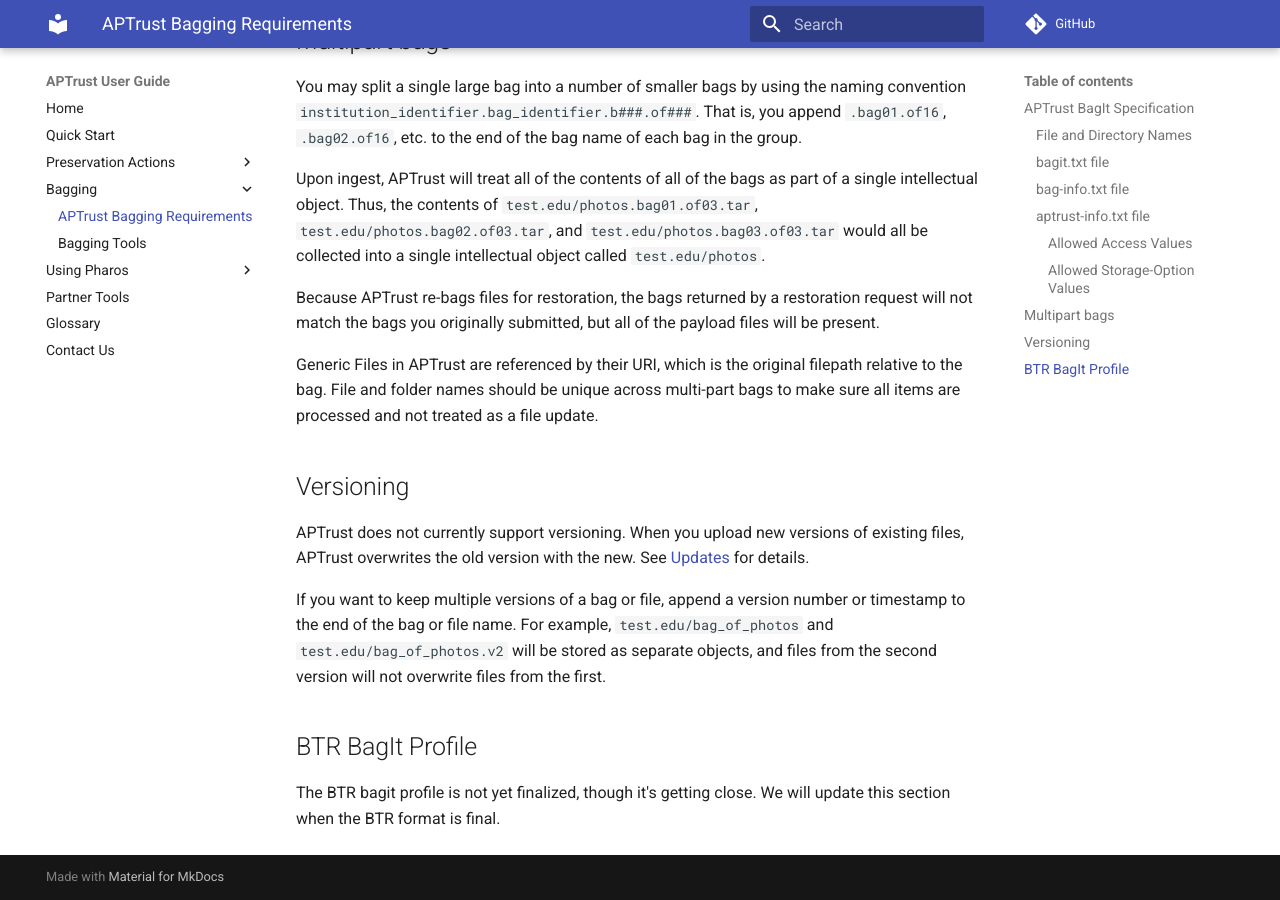
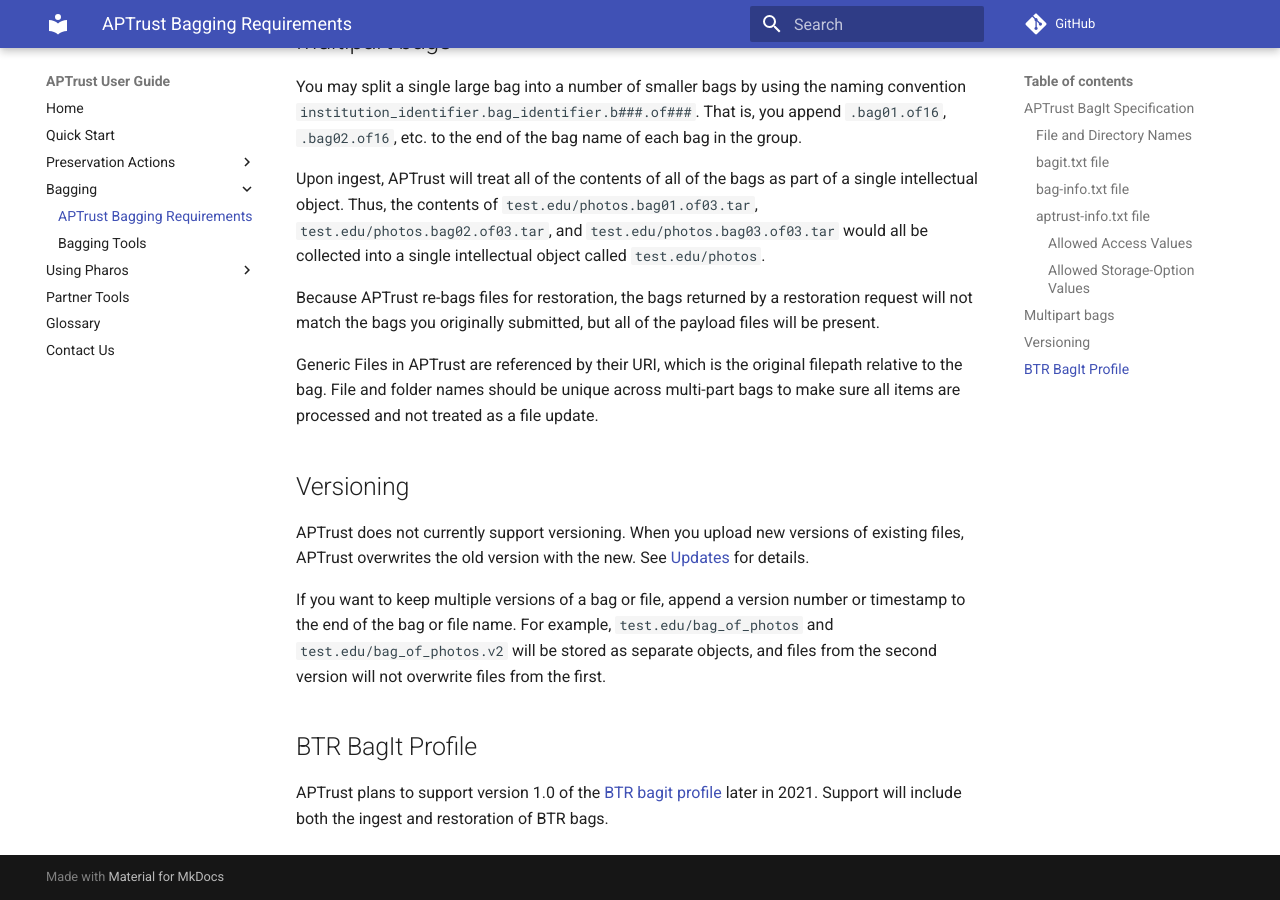
Before and after one commit to APTrust/userguide, an MkDocs documentation site: the page built from docs/bagging/index.md, in a window 1280 px wide and 900 px high, scrolled down 4105 px. Built offline with MkDocs 1.6.1 and Material for MkDocs 9.7.7, drawn with Linux system fonts in a browser that asks for light colours; comment, search, counter and statistics services are not loaded.

Commit message:
Fixed broken links on quick start page and updated bagging section about BTR profile

```diff
--- a/docs/bagging/index.md
+++ b/docs/bagging/index.md
@@ -138,4 +138,4 @@
 
 ## BTR BagIt Profile
 
-The BTR bagit profile is not yet finalized, though it's getting close. We will update this section when the BTR format is final.
+APTrust plans to support version 1.0 of the [BTR bagit profile](https://github.com/dpscollaborative/btr_bagit_profile/blob/1.0/btr-bagit-profile.json){target=_blank} later in 2021. Support will include both the ingest and restoration of BTR bags.
```
Also changed, not shown: docs/quick_start.md (+2 -2 lines).
